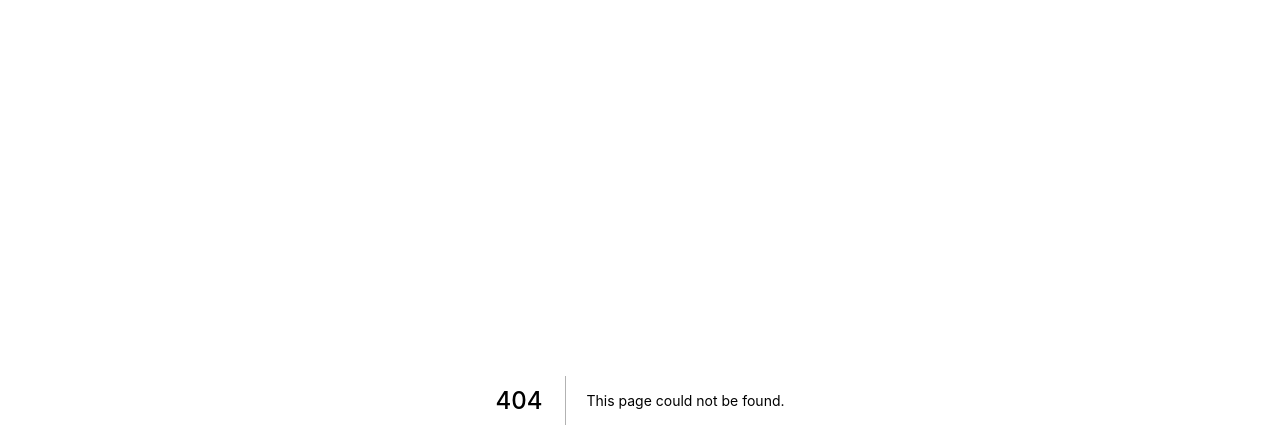
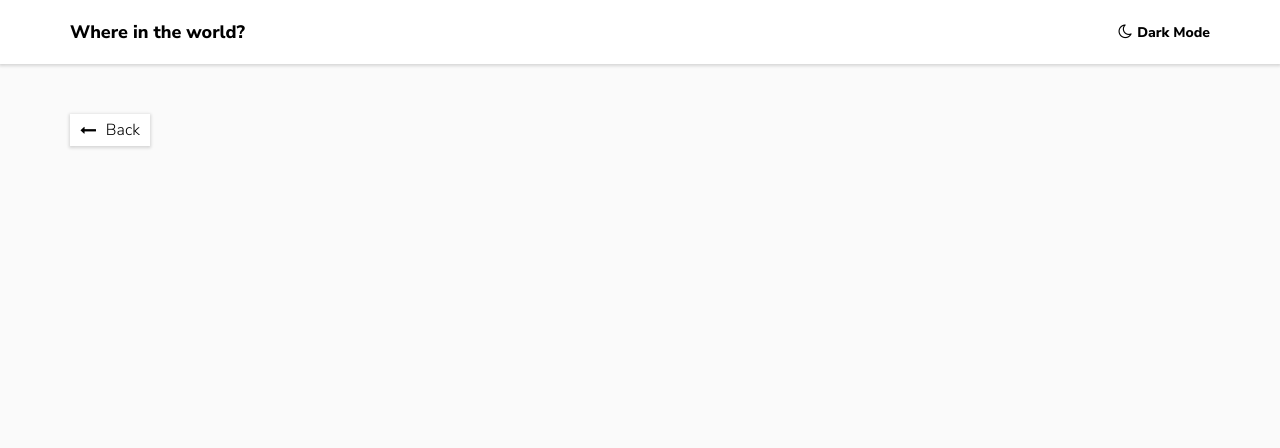
Before and after one commit to DTavarez/countries-api-challenge, a Next.js app: page /country in a window 1280 px wide. Before the commit this address had no page. Shown: the top 448 px of the page. Built offline with nearby package versions, Linux system fonts and the light colour scheme.

Commit message:
add country detail page

```diff
--- a/components/navbar.jsx
+++ b/components/navbar.jsx
@@ -3,14 +3,12 @@ import React from 'react';
 function NavBar(){
     return (
         <div>
-            <nav className="navbar elements shadow" >
-                <div className="container">
+            <nav className="navbar elements shadow body-container" >
                     <a className="header1">Where in the world?</a>
                     <div>
                         <i className='fa fa-moon-o'></i>
                         <span className="header2">Dark Mode</span>
                     </div>
-                </div>
             </nav>
         </div>
     )
--- a/pages/_app.js
+++ b/pages/_app.js
@@ -1,7 +1,11 @@
 import '../styles/globals.css'
+import AppContext from "../appContext";
+import React, { useState, useEffect } from 'react';
 
 function MyApp({ Component, pageProps }) {
-  return <Component {...pageProps} />
+  return (
+      <Component {...pageProps} />
+    )
 }
 
 export default MyApp
--- /dev/null
+++ b/pages/country.js
@@ -0,0 +1,129 @@
+import Head from 'next/head'
+import Image from 'next/image'
+import styles from '../styles/Home.module.css'
+import React, { useState, useEffect,useContext } from 'react';
+import Navbar from '../components/navbar'
+import axios from 'axios';
+import { useRouter } from 'next/router'
+import Router from 'next/router'
+
+//import '../node_modules/bootstrap/dist/css/bootstrap.min.css'
+import '../node_modules/font-awesome/css/font-awesome.min.css'
+
+function Country() {
+
+  const [country, setFocusCountry ] = useState();;
+  const [loading, setLoading ] = useState(false);
+  const [searchError, setSearchError ] = useState(false);
+
+  const router = useRouter()
+
+  async function getCountry(name){
+    const url = "https://restcountries.com/v2/name/" + String(name).replace(" ", "%20");
+    const res = await axios.get(url);
+
+    if(res.status === 200){
+      setFocusCountry(res.data[0]);
+    }
+  }
+
+  useEffect(() => {
+
+    setLoading(false);
+    setSearchError(true);
+
+  }, [country]);
+
+  useEffect(() => {
+
+    const {name} = router.query;
+
+    if(name){
+      setLoading(true);
+      getCountry(name);
+    }
+
+  }, [router.query]);
+
+  return (
+    <div>
+      <Head>
+        <title>Create Next App</title>
+        <meta name="description" content="Country Api Challenge" />
+        <link rel="icon" href="/favicon.ico" />
+        <link rel="stylesheet" href="https://stackpath.bootstrapcdn.com/bootstrap/4.4.1/css/bootstrap-grid.min.css" />
+      </Head>
+      <main>
+      <Navbar/>
+        <div className="body-container section-padding-vertical">
+          <a className="wrld-btn shadow elements" onClick={()=>Router.push({pathname: "/",})}>
+            <i class="fa fa-long-arrow-left" style={{paddingTop: "3px"}}></i>
+            <span>Back</span>
+          </a>
+          <div className="section-padding-vertical">
+            {loading &&
+              <div className="center-screen">
+                Loading...
+              </div>
+            }
+            {!searchError && !loading && <div className="center-screen">
+              Country not found, go back
+            </div>}
+            {!loading && country &&
+              <div className="card-expanded row no-padding-horizontal">
+                <div className="card-expanded-image col-12 col-sm-5 no-padding-horizontal">
+                  <img className="wrld-image flag" src={country.flag} ></img>
+                </div>
+                <div className="card-expanded-body col-12	col-sm-6 no-padding-horizontal">
+                <div className="card-expanded-title">
+                    <span>{country.name}</span>
+                </div>
+                <div className="card-expanded-resume row no-padding-horizontal">
+                  <ul className="element-padding-vertical col-12 col-sm-6 no-padding-horizontal">
+                    <li>
+                      <span className="detail-key">Native Name: </span>
+                      <span className="detail-value"> {country.nativeName}</span>
+                    </li>
+                    <li>
+                      <span className="detail-key">Population: </span>
+                      <span className="detail-value">{country.population}</span>
+                    </li>
+                    <li>
+                      <span className="detail-key">Region: </span>
+                      <span className="detail-value">{country.region}</span>
+                    </li>
+                    <li>
+                      <span className="detail-key">Sub Region: </span>
+                      <span className="detail-value">{country.subregion}</span>
+                    </li>
+                    <li>
+                      <span className="detail-key">Capital: </span>
+                      <span className="detail-value">{country.capital}</span>
+                    </li>
+                  </ul>
+                  <ul className="element-padding-vertical col-12 col-sm-6 no-padding-horizontal">
+                    <li>
+                      <span className="detail-key">Top Level Domain: </span>
+                      <span className="detail-value">{country.topLevelDomain.map((domain, key) => {return <spa>{domain}  </spa>})}</span>
+                    </li>
+                    <li>
+                      <span className="detail-key">Currencies: </span>
+                      <span className="detail-value">{country.currencies.map((currency, key) => {return <spa>{currency.name}  </spa>})}</span>
+                    </li>
+                    <li>
+                      <span className="detail-key">Language: </span>
+                      <span className="detail-value">{country.languages.map((language, key) => {return <spa>{language.name}  </spa>})}</span>
+                    </li>
+                  </ul>
+                </div>
+              </div>
+             </div>
+            }
+          </div>
+        </div>
+      </main>
+    </div>
+  )
+}
+
+export default Country;
--- a/styles/globals.css
+++ b/styles/globals.css
@@ -31,31 +31,93 @@ ul {
   padding: 5px 0px;
 }
 .shadow{
-  box-shadow: 10px 3px 10px rgba(0, 0, 0, 0.1);
+  box-shadow: 0px 1px 3px 1px rgb(0 0 0 / 15%);
 }
 
-.container {
+.center-screen {
   display: flex;
+  justify-content: center;
   align-items: center;
-  justify-content: space-between;
-  width: 100%;
-  padding-top: 20px;
-  padding-bottom: 20px;
-  padding-left: 20px;
-  padding-right: 20px;
+  text-align: center;
+  min-height: 30vh;
+}
+
+.body-container {
+  padding: 20px 25px;
 }
 
 @media (min-width: 500px) {
-  .container{
-    padding-left: 100px;
-    padding-right: 100px;
+  .body-container {
+    padding: 20px 70px;
   }
+}
+
+.section-padding-vertical{
+  padding-top: 30px;
+  padding-bottom: 30px;
+}
+
+@media (min-width: 500px) {
+  .section-padding-vertical{
+    padding-top: 50px;
+    padding-bottom: 50px;
+  }
+}
+
+.section-padding-horizontal {
+  padding-left: 10px;
+  padding-right: 10px;
+}
+
+@media (min-width: 500px) {
+  .section-padding-horizontal {
+    padding-left: 40px;
+    padding-right: 40px;
+  }
+}
+
+.element-padding-vertical{
+  padding-top: 10px;
+  padding-bottom: 10px;
+}
+
+@media (min-width: 500px) {
+  .element-padding-vertical{
+    padding-top: 50px;
+    padding-bottom: 50px;
+  }
+}
+
+.wrld-image{
+  width: 100%;
+  height: 100%;
+  object-fit: cover;
+}
+
+.wrld-btn{
+  padding: 5px 10px;
+  display: flex;
+  justify-content: space-between;
+  width: 80px;
+  cursor: pointer;
+}
+
+.no-padding-horizontal {
+  padding-left: 0 !important;
+  padding-right: 0 !important;
+  margin-left: 0 !important;
+  margin-right: 0 !important;
+
 }
 
 /* NAVBAR */
 
 
-
+.navbar{
+  display: flex;
+  align-items: center;
+  justify-content: space-between;
+}
 .navbar .header1{
   font-size: 18px;
   font-weight: bold;
@@ -64,21 +126,29 @@ ul {
 .navbar .header2{
   font-size: 14px;
   padding-left: 5px;
+  font-weight: bold;
+}
+
+/*  COUNTRY PAGE */
+
+.country .container{
+  justify-content: center;
+
 }
 
 /* LISTITEMS */
 
-.listItems .container{
+.listItems{
+  display: flex;
   flex-flow: row wrap;
   justify-content: center;
-
 }
 
 @media (min-width: 500px) {
-  .listItems .container{
-    padding-left: 60px;
-    padding-right: 60px;
+  .listItems{
     justify-content: space-between;
+    margin-left: -40px;
+    margin-right: -40px;
   }
 }
 
@@ -131,3 +201,57 @@ ul {
 .card-resume .detail-key{
   font-weight: bold;
 }
+
+
+.card-image {
+  width: 100%;
+  height: 52%;
+}
+
+.card-expanded .flag{
+  width: 100%;
+  height: 215px;
+  object-fit: cover;
+}
+
+
+@media (min-width: 500px) {
+  .card-expanded .flag{
+    width: 100%;
+    height: 310px !important;
+    object-fit: cover;
+  }
+}
+
+@media (min-width: 500px) {
+  .card-expanded{
+    justify-content: space-between;
+  }
+}
+
+.card-expanded-body{
+  padding: 30px 20px;
+}
+
+.card-expanded-title {
+  margin-bottom: 8px;
+  margin-top: 5px;
+}
+
+.card-expanded-title span{
+  font-size: 30px;
+  font-weight: bolder;
+}
+
+.card-expanded-resume li{
+  padding-top: 2px;
+  padding-bottom: 2px;
+}
+
+.card-expanded-resume span{
+  font-size: 15px;
+}
+
+.card-expanded-resume .detail-key{
+  font-weight: bold;
+}
```
Also changed, not shown: components/cardCountry.jsx (added, +38 -0 lines), components/country.jsx (deleted, +0 -26 lines), components/listItems.jsx (+3 -6 lines), pages/index.js (+24 -13 lines).
